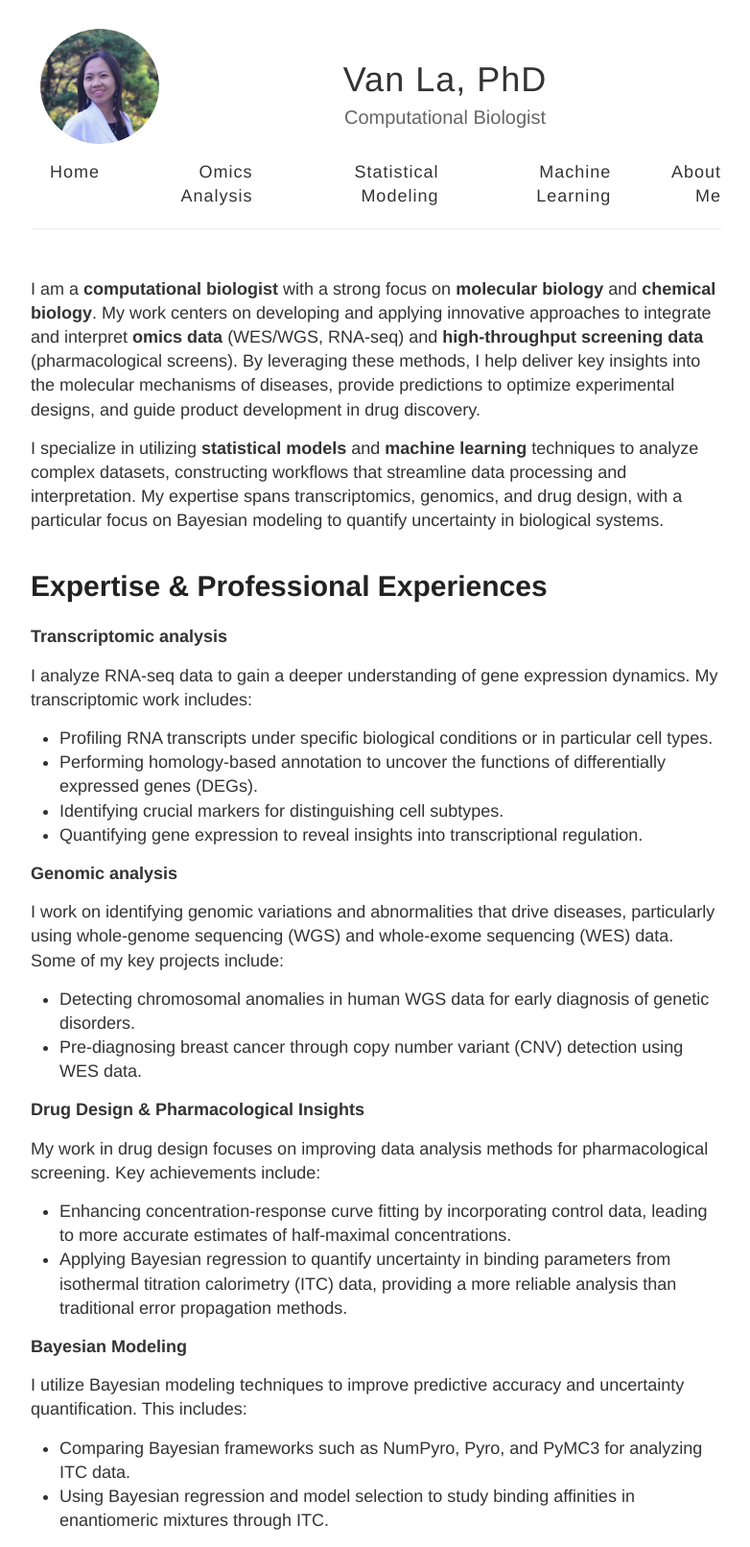
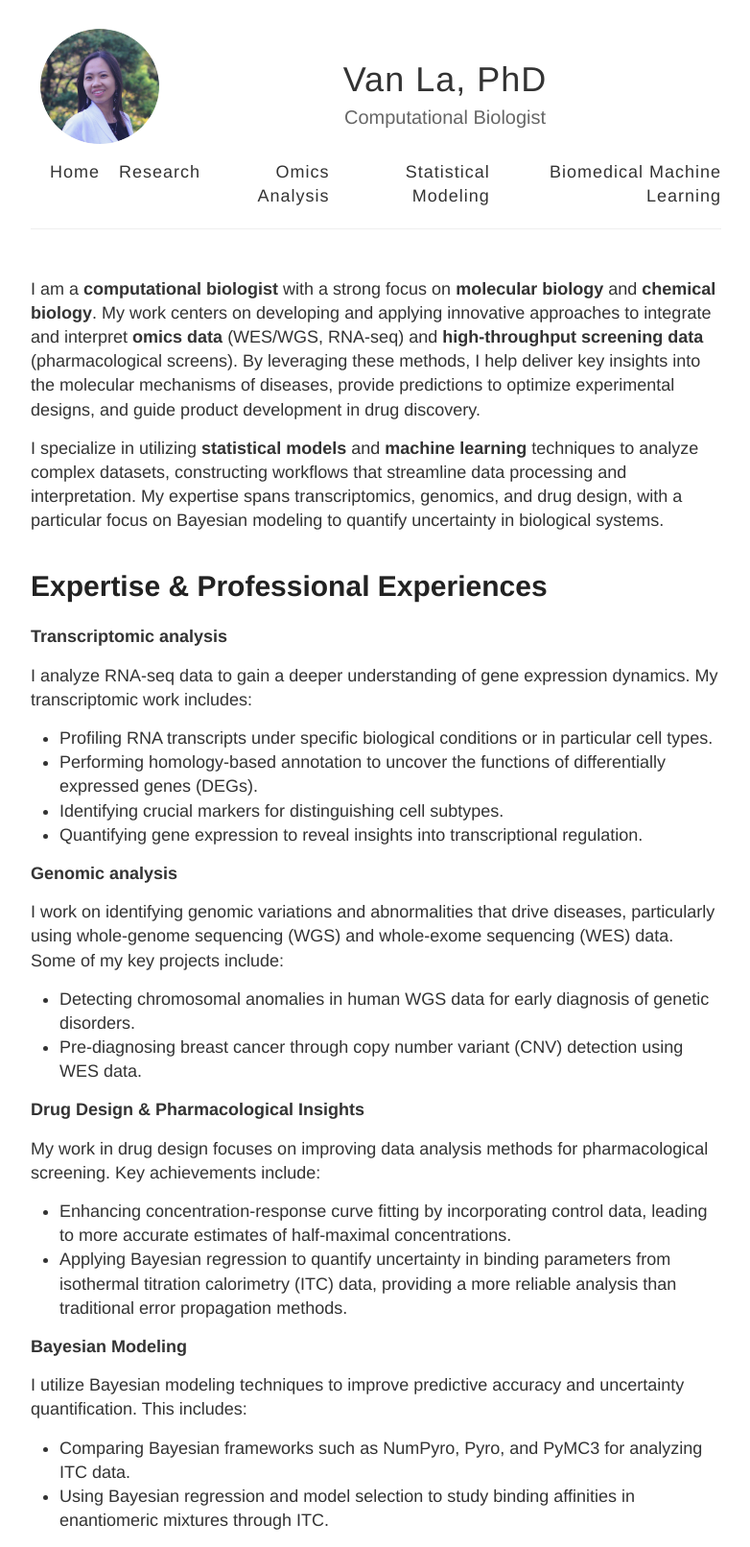
Before and after one commit to vanngocthuyla/Data_Analysis, a Jekyll site: the page built from index.md, in a window 1280 px wide. Shown: the whole page at 96% size, without its empty margins (248-1030 px from the left). Built offline with Jekyll 4.4.1, drawn with Linux system fonts in a browser that asks for light colours.

Commit message:
Update default.html

```diff
--- a/_layouts/default.html
+++ b/_layouts/default.html
@@ -63,11 +63,11 @@
 
           <!-- Navigation outside the info box -->
           <nav style="margin-top: 20px; text-align: center; display: flex; justify-content: center;">
-            <a href="{{ site.url }}" style="margin-right: 20px;">Home</a>
-            <a href="{{ site.url }}/omics" style="margin-right: 20px;">Omics Analysis</a>
-            <a href="{{ site.url }}/modeling" style="margin-right: 20px;">Statistical Modeling</a>
-            <a href="{{ site.url }}/machine_learning" style="margin-right: 20px;">Machine Learning</a>
-            <a href="{{ site.url }}/about">About Me</a>
+            <a href="{{ site.url }}" style="center: 20px;">Home</a>
+            <a href="{{ site.url }}/research" style="center: 20px;">Research</a>
+            <a href="{{ site.url }}/omics" style="center: 20px;">Omics Analysis</a>
+            <a href="{{ site.url }}/modeling" style="center: 20px;">Statistical Modeling</a>
+            <a href="{{ site.url }}/machine_learning" style="center: 20px;">Biomedical Machine Learning</a>
           </nav>
         </header>
       </div>
```
